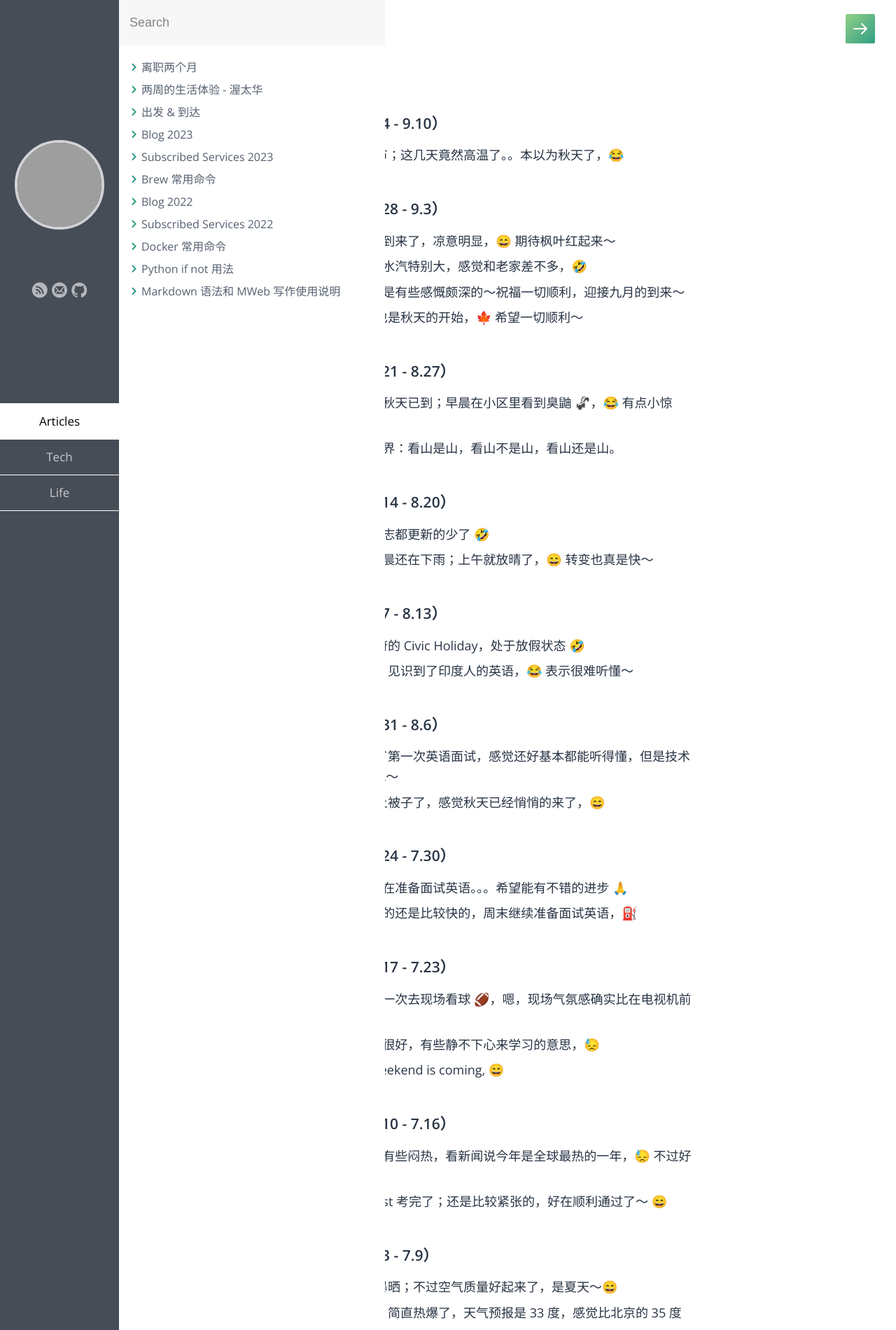
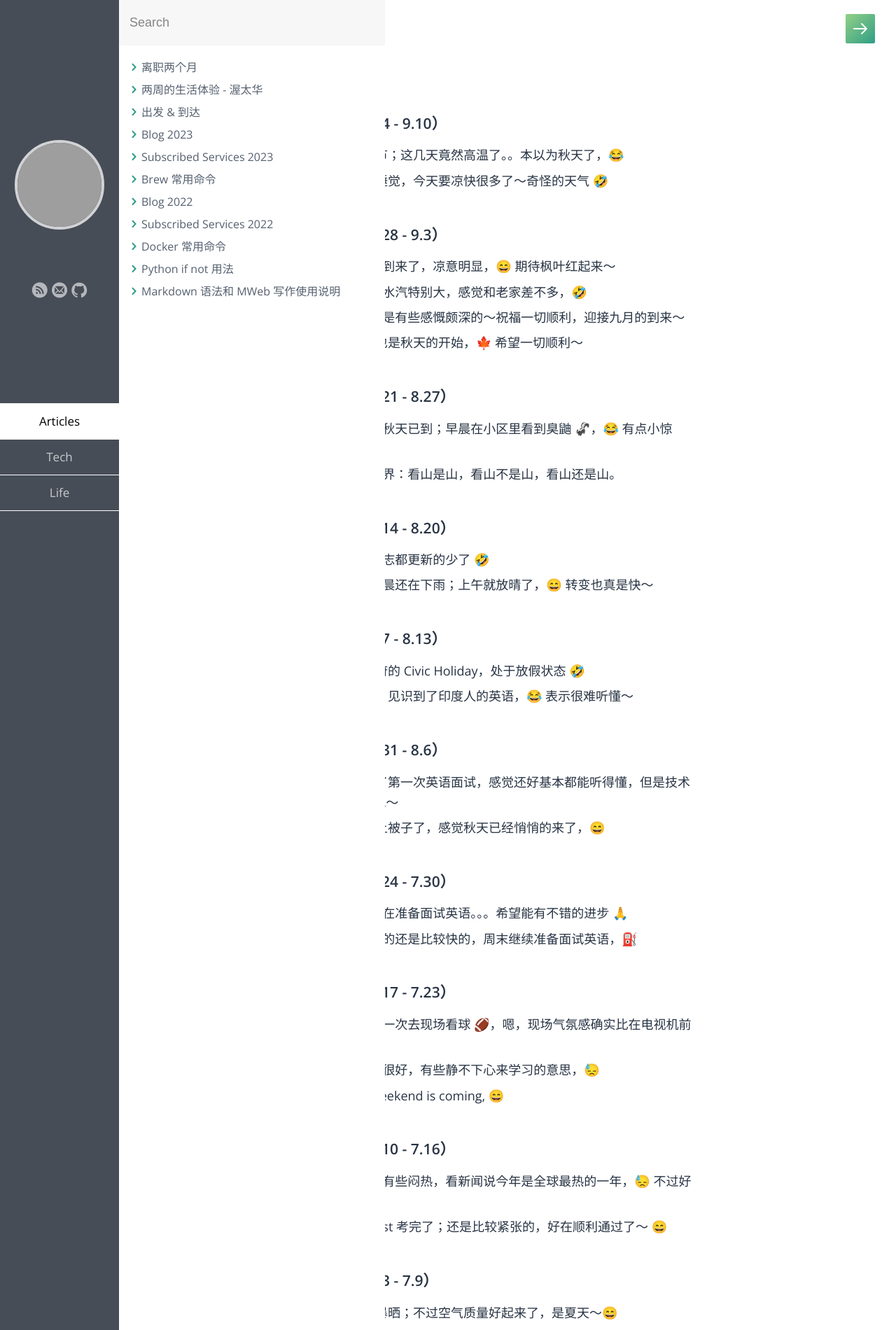
Before and after one commit to samxupeiran/samxupeiran.github.io, a Jekyll site: the page built from _posts/life/2023-01-03-my-blog.md, in a window 1280 px wide. Shown: the top 1900 px of the page at 70% size. Built offline with Jekyll 4.4.1, drawn with Linux system fonts in a browser that asks for light colours; some web fonts are replaced; grey boxes are pictures that could not be loaded.

Commit message:
feat: add weekly blog 9.7

```diff
--- a/_posts/life/2023-01-03-my-blog.md
+++ b/_posts/life/2023-01-03-my-blog.md
@@ -8,6 +8,7 @@ tags: Blog
 
 - ### 2023 年 9 月 第 1 周（9.4 - 9.10）
      - 9.4 今天是加拿大的劳动节；这几天竟然高温了。。本以为秋天了，😂
+     - 9.7 昨晚热的基本没怎么睡觉，今天要凉快很多了～奇怪的天气 🤣
 
 - ### 2023 年 8 月 第 5 周（8.28 - 9.3）
      - 8.28 早晨明显感觉到秋天到来了，凉意明显，😄 期待枫叶红起来～
```
